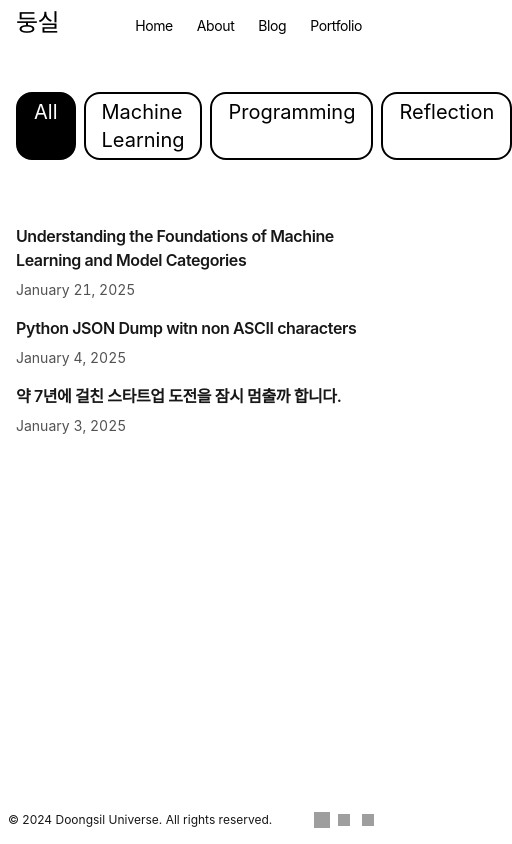
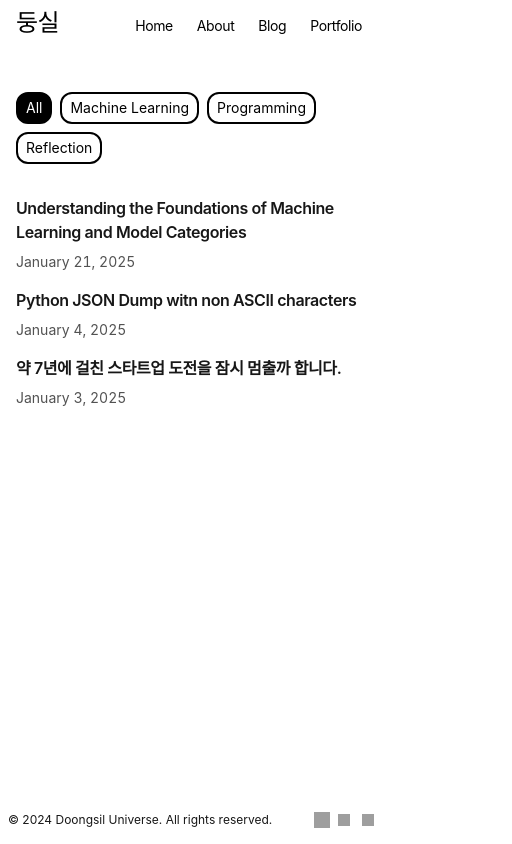
Before and after one commit to doongsilee/doongsilee.github.io, a Next.js app: page /blog in a window 390 px wide. Shown: the whole page, 512 px wide, since content can reach past the window. Built offline with nearby package versions, Linux system fonts and the light colour scheme; grey boxes are pictures that could not be loaded.

Commit message:
fix: add mobile desgin

```diff
--- a/app/components/posts.tsx
+++ b/app/components/posts.tsx
@@ -32,11 +32,11 @@ export function BlogPosts({ allBlogs }) {
 
   return (
     <div className="">
-      <div className="flex flex-row gap-2 mb-16">
+      <div className="flex flex-row flex-wrap gap-2 mb-8">
         {allCategories.map((category, index) => (
           <span
             key={index}
-            className={`border-2 px-4 py-1 border-black rounded-2xl text-black text-xl ${
+            className={`border-2 px-2 md:px-4 py-1 border-black rounded-xl md:rounded-2xl text-black text-sm md:text-xl ${
               selectedCategoryIndex === index
                 ? "bg-black text-white"
                 : "bg-white"
```
